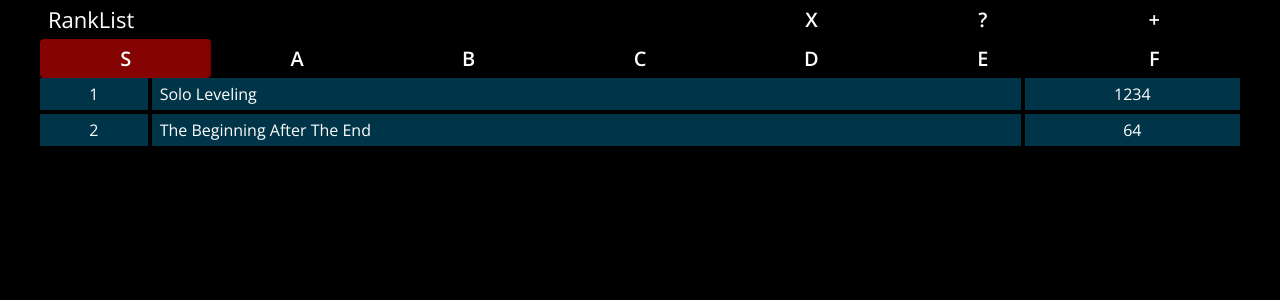
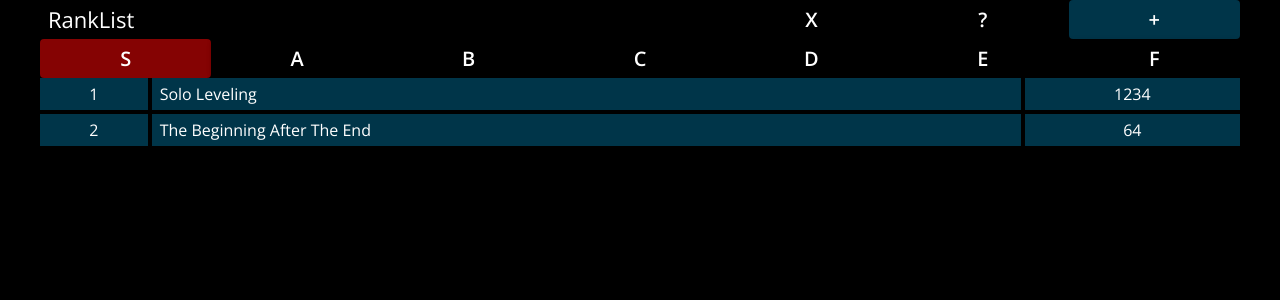
Before and after one commit to TetrisBattle/RankList, a React (Create React App) app: page /Manga in a window 1280 px wide. Shown: the top 300 px of the page. Built offline with nearby package versions, Linux system fonts and the light colour scheme.

Commit message:
Add new manga dialog

```diff
--- a/src/pages/Manga/ListItem.tsx
+++ b/src/pages/Manga/Item.tsx
@@ -1,6 +1,6 @@
 import { ListItemText, Stack } from "@mui/material"
 
-const ListItem = ({
+const Item = ({
 	counter,
 	name,
 	chapter,
@@ -29,4 +29,4 @@
 	)
 }
 
-export default ListItem
+export default Item
--- /dev/null
+++ b/src/pages/Manga/NewMangaDialog.tsx
@@ -0,0 +1,52 @@
+import {
+	Box,
+	Button,
+	Dialog,
+	DialogActions,
+	DialogContent,
+	DialogTitle,
+	TextField,
+} from '@mui/material'
+
+const NewMangaDialog = ({
+	open,
+	setOpen,
+}: {
+	open: boolean
+	setOpen: React.Dispatch<React.SetStateAction<boolean>>
+}) => {
+	return (
+		<Box>
+			<Dialog open={open} onClose={() => setOpen(false)}>
+				<DialogTitle sx={{ textAlign: 'center' }}>New Manga</DialogTitle>
+				<DialogContent sx={{ display: 'flex', flexDirection: 'column' }}>
+					<TextField
+						label={'Name'}
+						color={'info'}
+						size={'small'}
+						sx={{ mt: 1 }}
+					/>
+					<TextField
+						label={'Chapter'}
+						type={'number'}
+						size={'small'}
+						sx={{
+							mt: 2,
+							'& input[type=number]::-webkit-inner-spin-button, input[type=number]::-webkit-outer-spin-button':
+								{
+									'-webkit-appearance': 'none',
+									margin: 0,
+								},
+						}}
+					/>
+				</DialogContent>
+				<DialogActions>
+					<Button>Cancel</Button>
+					<Button>Save</Button>
+				</DialogActions>
+			</Dialog>
+		</Box>
+	)
+}
+
+export default NewMangaDialog
--- a/src/pages/Manga/TopBar.tsx
+++ b/src/pages/Manga/TopBar.tsx
@@ -1,32 +1,48 @@
 import { useState } from 'react'
-import { Box, Button, Typography } from '@mui/material'
+import { Box, Button, ButtonProps, Typography } from '@mui/material'
+import NewMangaDialog from './NewMangaDialog'
 
-const PageButton = ({ text }: { text: string }) => {
+const TopBar = () => {
+	const [open, setOpen] = useState(false)
 	const [activePage, setActivePAge] = useState('S')
 
+	const PageButton = ({
+		text,
+		baseProps,
+	}: {
+		text: string
+		baseProps?: ButtonProps
+	}) => {
 		return (
 			<Button
-			onClick={() => setActivePAge(text)}
+				onClick={
+					baseProps?.onClick ? baseProps.onClick : () => setActivePAge(text)
+				}
 				sx={{
-				flex: 1,
-				minWidth: 30,
-				fontSize: 20,
-				fontWeight: 600,
-				p: 0.25,
 					bgcolor: (theme) =>
 						activePage === text
 							? theme.palette.primary.main
 							: theme.palette.background.default,
 				}}
+				{...baseProps}
 			>
 				{text}
 			</Button>
 		)
 	}
 
-const TopBar = () => {
 	return (
-		<Box>
+		<Box
+			sx={{
+				'& .MuiButton-root': {
+					flex: 1,
+					minWidth: 30,
+					fontSize: 20,
+					fontWeight: 600,
+					p: 0.25,
+				},
+			}}
+		>
 			<Box sx={{ display: 'flex' }}>
 				<Box
 					sx={{
@@ -35,19 +51,21 @@
 						alignItems: 'center',
 					}}
 				>
-					<Typography
-						sx={{
-							pl: 1,
-							fontSize: 22,
-						}}
-					>
-						RankList
-					</Typography>
+					<Typography sx={{ pl: 1, fontSize: 22 }}>RankList</Typography>
 				</Box>
 				<Box sx={{ display: 'flex', flex: 3 }}>
 					<PageButton text={'X'} />
 					<PageButton text={'?'} />
-					<PageButton text={'+'} />
+					<PageButton
+						text={'+'}
+						baseProps={{
+							color: 'secondary',
+							onClick: () => setOpen(true),
+							sx: {
+								bgcolor: (theme) => theme.palette.secondary.main,
+							},
+						}}
+					/>
 				</Box>
 			</Box>
 			<Box sx={{ display: 'flex', width: 1 }}>
@@ -59,6 +77,8 @@
 				<PageButton text={'E'} />
 				<PageButton text={'F'} />
 			</Box>
+
+			<NewMangaDialog open={open} setOpen={setOpen} />
 		</Box>
 	)
 }
--- a/src/pages/Manga/index.tsx
+++ b/src/pages/Manga/index.tsx
@@ -1,15 +1,11 @@
 import { observer } from 'mobx-react-lite'
 import {
 	Box,
-	Button,
-	Typography,
 	List,
-	ListItemText,
-	Stack,
 } from '@mui/material'
 import { useStoreContext } from 'stores/StoreContext'
 import TopBar from './TopBar'
-import ListItem from './ListItem'
+import Item from './Item'
 
 const Manga = () => {
 	const { mangaStore } = useStoreContext()
@@ -20,8 +16,8 @@
 			<List
 				sx={{ m: 0, p: 0, '& .MuiListItemText-root': { paddingBlock: 0.5 } }}
 			>
-				<ListItem counter={1} name={'Solo Leveling'} chapter={'1234'} />
-				<ListItem
+				<Item counter={1} name={'Solo Leveling'} chapter={'1234'} />
+				<Item
 					counter={2}
 					name={'The Beginning After The End'}
 					chapter={'64'}
```
Lines whose indentation alone changed are shown as unchanged.
